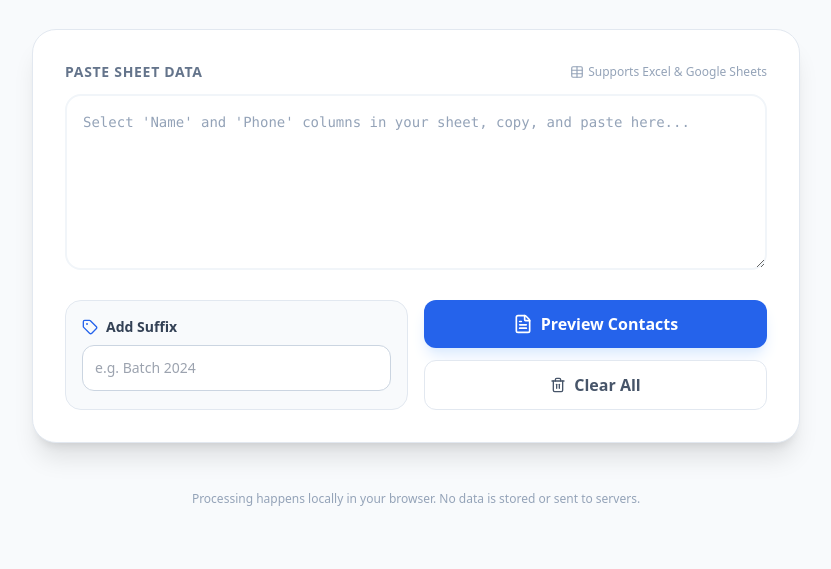
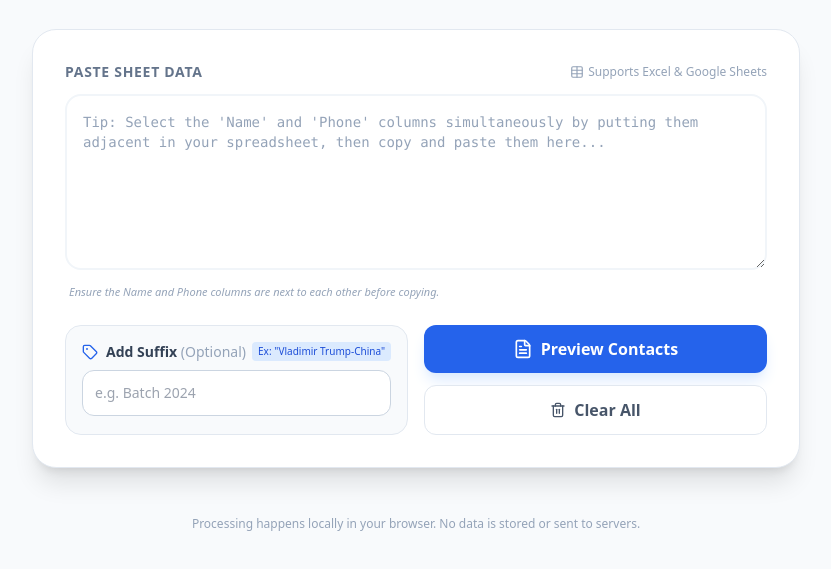
Before and after one commit to bittersweetsymphony-autobot/vcfgen, a plain HTML site: page index.html in a window 1280 px wide. Shown: the part 227-796 px from the top of the page, without its empty margins (224-1055 px from the left). Drawn offline with nearby package versions, Linux system fonts and the light colour scheme.

Commit message:
Refactor index.html for improved UI and functionality
Updated the HTML structure and improved user interface elements. Added instructions for pasting data and enhanced the contact parsing functionality.

```diff
--- a/index.html
+++ b/index.html
@@ -36,15 +36,19 @@
                     </div>
                 </div>
 
-                <textarea id="inputText" class="w-full h-44 p-4 border-2 border-slate-100 rounded-2xl focus:ring-4 focus:ring-blue-500/10 focus:border-blue-500 outline-none transition-all text-slate-800 placeholder-slate-400 font-mono text-sm" placeholder="Select 'Name' and 'Phone' columns in your sheet, copy, and paste here..."></textarea>
+                <textarea id="inputText" class="w-full h-44 p-4 border-2 border-slate-100 rounded-2xl focus:ring-4 focus:ring-blue-500/10 focus:border-blue-500 outline-none transition-all text-slate-800 placeholder-slate-400 font-mono text-sm" placeholder="Tip: Select the 'Name' and 'Phone' columns simultaneously by putting them adjacent in your spreadsheet, then copy and paste them here..."></textarea>
+                <p class="text-[11px] text-slate-400 mt-2 italic px-1">Ensure the Name and Phone columns are next to each other before copying.</p>
 
                 <div class="mt-6 grid grid-cols-1 md:grid-cols-2 gap-4">
                     <div class="p-4 bg-slate-50 rounded-2xl border border-slate-200">
-                        <div class="flex items-center gap-2 mb-2">
-                            <i data-lucide="tag" class="text-blue-600 w-4 h-4"></i>
-                            <label class="text-sm font-bold text-slate-700">Add Suffix</label>
+                        <div class="flex items-center justify-between mb-2">
+                            <div class="flex items-center gap-2">
+                                <i data-lucide="tag" class="text-blue-600 w-4 h-4"></i>
+                                <label class="text-sm font-bold text-slate-700">Add Suffix <span class="text-slate-400 font-normal">(Optional)</span></label>
+                            </div>
+                            <span class="text-[10px] bg-blue-100 text-blue-700 px-1.5 py-0.5 rounded font-medium">Ex: "Vladimir Trump-China"</span>
                         </div>
-                        <input id="suffix" type="text" placeholder="e.g. Batch 2024" class="w-full p-3 bg-white border border-slate-300 rounded-xl outline-none focus:ring-2 focus:ring-blue-500 text-sm">
+                        <input id="suffix" type="text" oninput="renderPreview()" placeholder="e.g. Batch 2024" class="w-full p-3 bg-white border border-slate-300 rounded-xl outline-none focus:ring-2 focus:ring-blue-500 text-sm">
                     </div>
 
                     <div class="flex flex-col gap-3 justify-end">
@@ -119,6 +123,8 @@
         function renderPreview() {
             const list = document.getElementById('previewList');
             const suffix = document.getElementById('suffix').value.trim();
+            if (currentContacts.length === 0) return;
+
             list.innerHTML = currentContacts.map(c => `
                 <div class="bg-white p-3 rounded-xl border border-slate-200 flex flex-col shadow-sm">
                     <span class="font-bold text-sm text-slate-800 truncate">${c.name} <span class="text-blue-500 font-normal">${suffix}</span></span>
```
